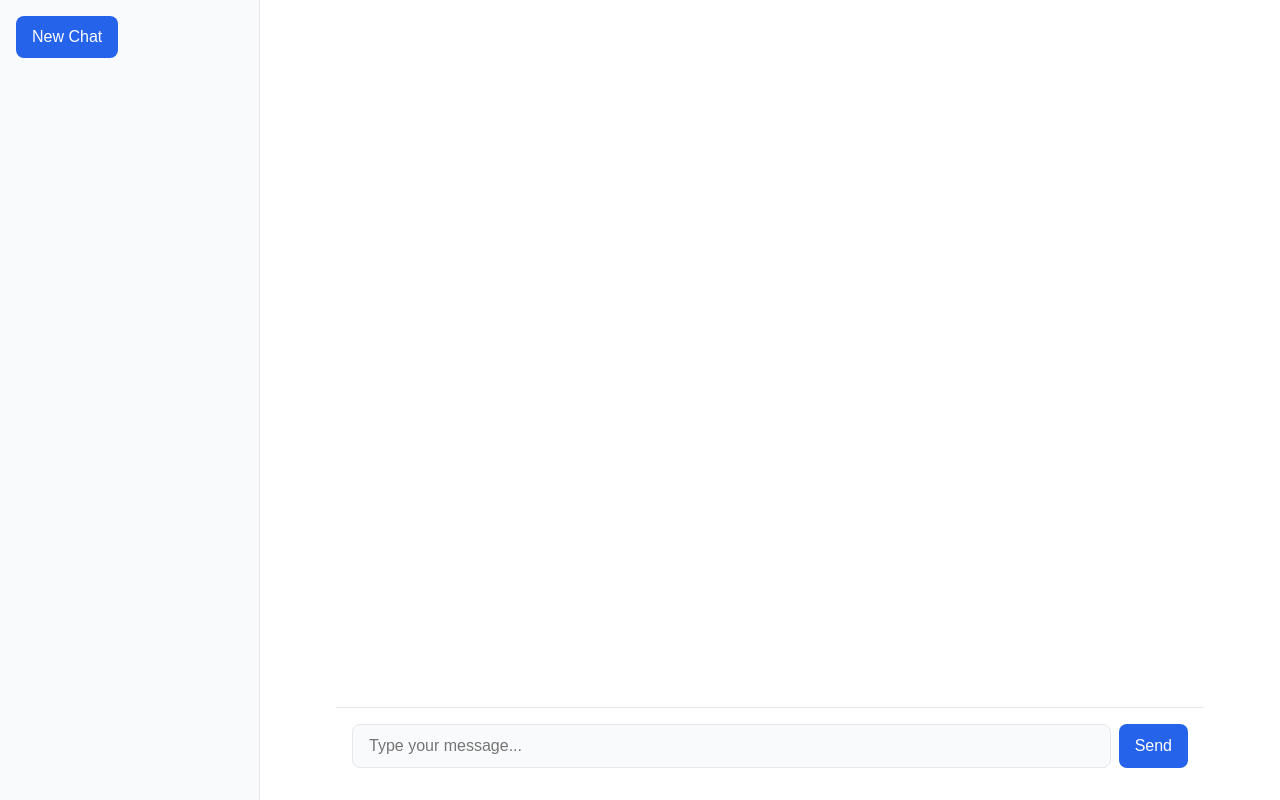
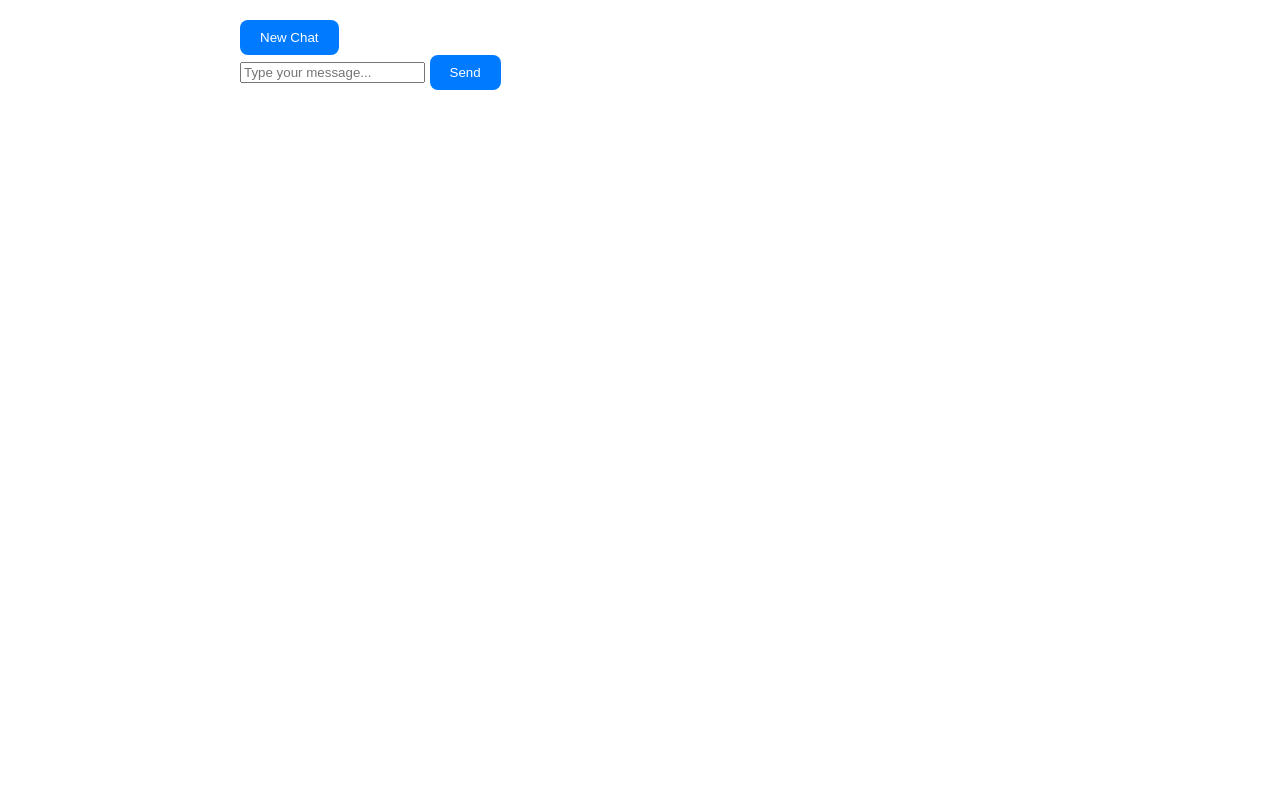
Before and after one commit to acrucetta/llm-chat, a plain HTML site: page frontend/index.html in a window 1280 px wide. Drawn offline with Linux system fonts and the light colour scheme.

Commit message:
revering chat to single conversation, no history

```diff
--- a/frontend/static/styles.css
+++ b/frontend/static/styles.css
@@ -1,108 +1,66 @@
-:root {
-  --primary-color: #2563eb;
-  --bg-color: #ffffff;
-  --text-color: #1f2937;
-  --border-color: #e5e7eb;
-  --hover-color: #f3f4f6;
-  --message-bg: #f9fafb;
-  --user-message-bg: #2563eb;
-  --user-message-color: #ffffff;
-}
-
-* {
+body {
   margin: 0;
-  padding: 0;
-  box-sizing: border-box;
-}
-
-body {
-  font-family: -apple-system, BlinkMacSystemFont, 'Segoe UI', sans-serif;
-  color: var(--text-color);
-  line-height: 1.5;
-  background: var(--bg-color);
+  padding: 20px;
+  font-family: -apple-system, BlinkMacSystemFont, 'Segoe UI', Roboto, Oxygen, Ubuntu, Cantarell, sans-serif;
 }
 
 .chat-container {
-  display: grid;
-  grid-template-columns: 260px 1fr;
-  height: 100vh;
+  max-width: 800px;
+  margin: 0 auto;
+  display: flex;
+  flex-direction: column;
+  height: 90vh;
 }
 
-.sidebar {
-  padding: 1rem;
-  border-right: 1px solid var(--border-color);
-  background: var(--message-bg);
-}
-
-.chat-area {
-  display: flex;
-  flex-direction: column;
-  max-width: 900px;
-  margin: 0 auto;
-  width: 100%;
-  padding: 1rem;
-}
-
-#chat-messages {
-  flex: 1;
+.messages {
+  flex-grow: 1;
   overflow-y: auto;
-  padding: 1rem;
-  gap: 1rem;
-  display: flex;
-  flex-direction: column;
+  padding: 20px;
+  background: #f5f5f5;
+  border-radius: 8px;
+  margin-bottom: 20px;
 }
 
 .message {
-  padding: 0.75rem 1rem;
-  border-radius: 0.75rem;
-  max-width: 80%;
-  line-height: 1.5;
+  margin-bottom: 15px;
+  padding: 10px;
+  border-radius: 8px;
 }
 
-.message.user {
-  background: var(--user-message-bg);
-  color: var(--user-message-color);
-  margin-left: auto;
+.user-message {
+  background: #007AFF;
+  color: white;
+  align-self: flex-end;
 }
 
-.message.assistant {
-  background: var(--message-bg);
-  border: 1px solid var(--border-color);
+.assistant-message {
+  background: white;
+  border: 1px solid #ddd;
 }
 
-#chat-form {
+.input-area {
   display: flex;
-  gap: 0.5rem;
-  padding: 1rem;
-  border-top: 1px solid var(--border-color);
+  gap: 10px;
 }
 
-input, button {
-  font-size: 1rem;
-  padding: 0.75rem 1rem;
-  border-radius: 0.5rem;
-  border: 1px solid var(--border-color);
-}
-
-input {
-  flex: 1;
-  background: var(--message-bg);
-}
-
-input:focus {
-  outline: none;
-  border-color: var(--primary-color);
+textarea {
+  flex-grow: 1;
+  padding: 10px;
+  border: 1px solid #ddd;
+  border-radius: 8px;
+  resize: none;
+  height: 60px;
 }
 
 button {
-  background: var(--primary-color);
+  padding: 10px 20px;
+  background: #007AFF;
   color: white;
   border: none;
-  font-weight: 500;
+  border-radius: 8px;
   cursor: pointer;
-  transition: opacity 0.2s;
 }
 
 button:hover {
-    background: #0056b3;
+  background: #0056b3;
 }
```
